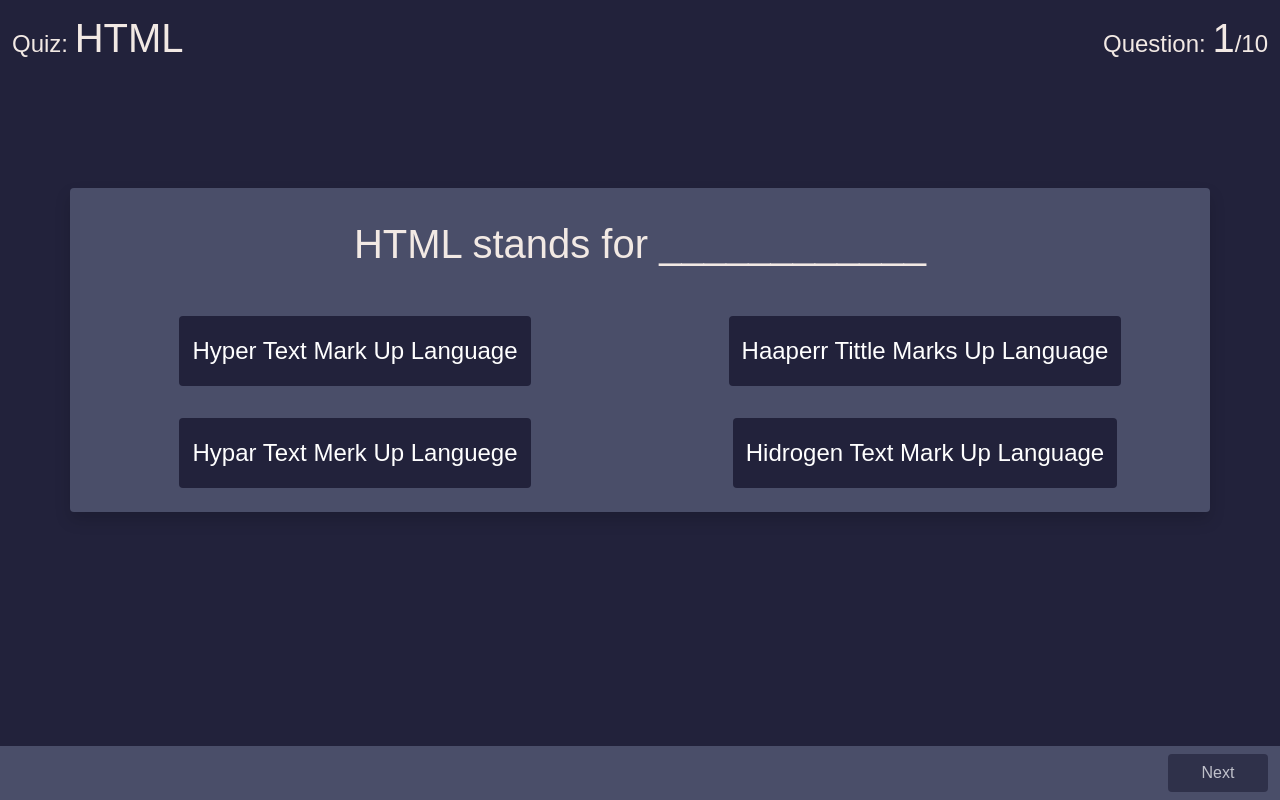
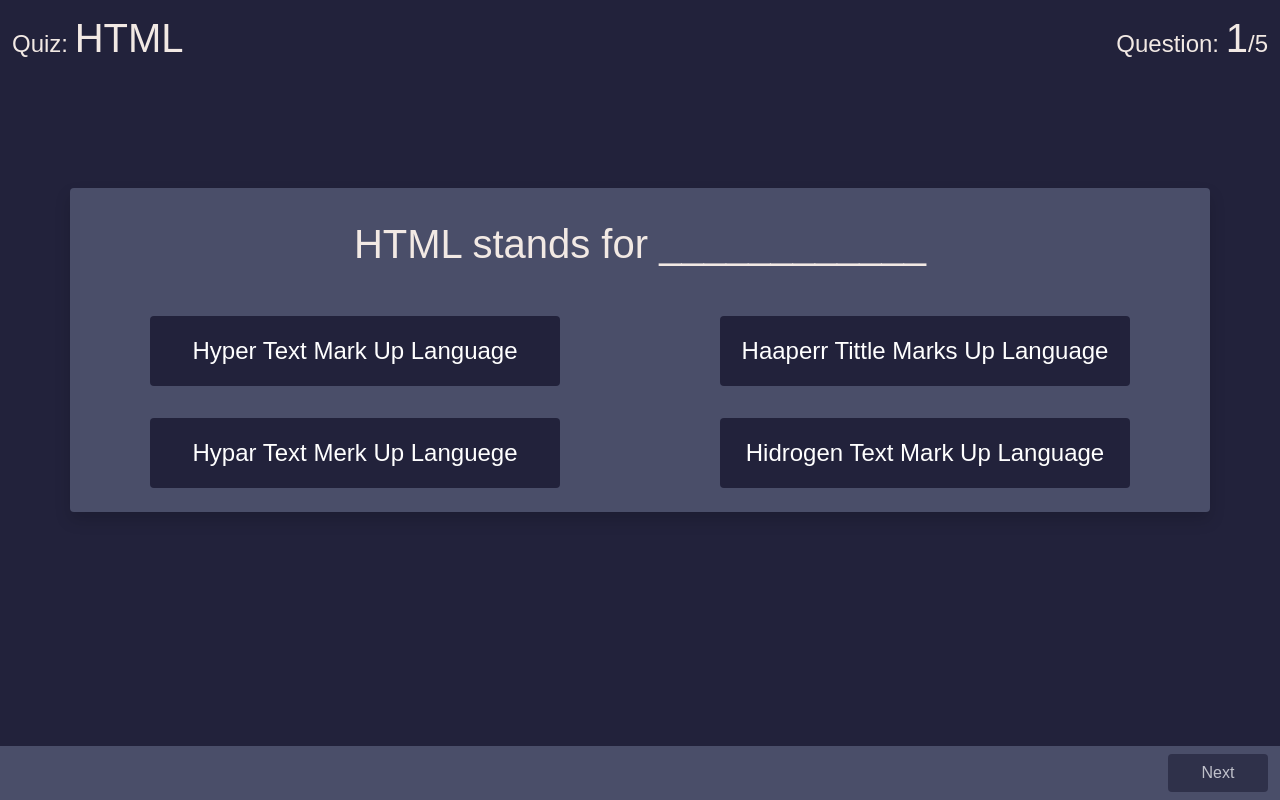
Before and after one commit to Yahiya166/QuizApp_htmlcssjs, a plain HTML site: page main/quiz/main.html in a window 1280 px wide. Drawn offline with nearby package versions, Linux system fonts and the light colour scheme.

Commit message:
first commit

```diff
--- a/main/quiz/main.css
+++ b/main/quiz/main.css
@@ -21,5 +21,5 @@ body{
     background-color: transparent;
     border: 1px solid #22223b;
     font-weight: bold;
-    width: 100%;
+    width: 100% !important;
 }
--- a/main/quiz/main.html
+++ b/main/quiz/main.html
@@ -40,18 +40,18 @@
                     </div>
 
                     <div class="row" id="opt">
-                        <div class="col-md-6 text-center my-2">
-                            <button type="button" class="btn btn1 text-white darkBackground fs-4 py-3 mt-3" onclick="click()"> Hyper Text Mark Up Language </button>
+                        <!-- <div class="col-md-6 text-center my-2">
+                            <button type="button" id="diss" class="btn btn1 text-white darkBackground fs-4 py-3 mt-3" onclick="click()"> Hyper Text Mark Up Language </button>
                         </div>
                         <div class="col-md-6 text-center my-2">
-                            <button type="button" class="btn btn1 text-white darkBackground fs-4 py-3 mt-3" onclick="click()"> Haaperr Tittle Marks Up Language </button>
+                            <button type="button" id="diss" class="btn btn1 text-white darkBackground fs-4 py-3 mt-3" onclick="click()"> Haaperr Tittle Marks Up Language </button>
                         </div>
                         <div class="col-md-6 text-center my-2">
-                            <button type="button" class="btn btn1 text-white darkBackground fs-4 py-3 mt-3" onclick="click()"> Hypar Text Merk Up Languege </button>
+                            <button type="button" id="diss" class="btn btn1 text-white darkBackground fs-4 py-3 mt-3" onclick="click()"> Hypar Text Merk Up Languege </button>
                         </div>
                         <div class="col-md-6 text-center my-2">
-                            <button type="button" class="btn btn1 text-white darkBackground fs-4 py-3 mt-3" onclick="click()"> Hidrogen Text Mark Up Language </button>
-                        </div>
+                            <button type="button" id="diss" class="btn btn1 text-white darkBackground fs-4 py-3 mt-3" onclick="click()"> Hidrogen Text Mark Up Language </button>
+                        </div> -->
 
                     </div>
 
@@ -62,7 +62,7 @@
 
         <div class="row">
             <div class="col-md-12 lightBackground py-2 mt-5 fixed-bottom">
-                <button type="button" id="next" disabled class="btn text-white darkBackground float-end" style="width: 100px;">Next</button>
+                <button type="button" id="next" class="btn text-white darkBackground float-end" style="width: 100px;" onclick="cond()">Next</button>
             </div>
         </div>
 
--- a/main/quiz/main.js
+++ b/main/quiz/main.js
@@ -2,50 +2,85 @@ var ques = document.getElementById('ques');
 var opt = document.getElementById('opt');
 var currentQuestion = document.getElementById('currentQuestion');
 var totalQuestion = document.getElementById('totalQuestion');
+var disab = document.getElementById('next');
+var score = 0;
+var marks = 0;
+
 
 var arr = [{
     question: "HTML stands for  ____________",
     option: ['Hyper Text Mark Up Language', 'Haaperr Tittle Marks Up Language', 'Hypar Text Merk Up Languege', 'Hidrogen Text Mark Up Language'],
     correctoption: 'Hyper Text Mark Up Language'
 }, {
-    question: "HTML stands for ____________",
-    option: ['Hyper Text Mark Up Language', 'Haaperr Tittle Marks Up Language', 'Hypar Text Merk Up Languege', 'Hidrogen Text Mark Up Language'],
-    correctoption: 'Hyper Text Mark Up Language'
+    question: "How many headings in html ____________",
+    option: ['3', '5', '6'],
+    correctoption: '6'
 }, {
-    question: "HTML stands for  ____________",
-    option: ['Hyper Text Mark Up Language', 'Haaperr Tittle Marks Up Language', 'Hypar Text Merk Up Languege', 'Hidrogen Text Mark Up Language'],
-    correctoption: 'Hyper Text Mark Up Language'
+    question: "para is ___________",
+    option: ['inline', 'block', 'horizental', 'vertical'],
+    correctoption: 'block'
 }, {
-    question: "HTML stands for ____________",
-    option: ['Hyper Text Mark Up Language', 'Haaperr Tittle Marks Up Language', 'Hypar Text Merk Up Languege', 'Hidrogen Text Mark Up Language'],
-    correctoption: 'Hyper Text Mark Up Language'
+    question: "Which character is used to indicate an end tag?",
+    option: ['^', '/', '<', '*'],
+    correctoption: '/'
 }, {
-    question: "HTML stands for ____________",
-    option: ['Hyper Text Mark Up Language', 'Haaperr Tittle Marks Up Language', 'Hypar Text Merk Up Languege', 'Hidrogen Text Mark Up Language'],
-    correctoption: 'Hyper Text Mark Up Language'
-}, {
-    question: "HTML stands for ____________",
-    option: ['Hyper Text Mark Up Language', 'Haaperr Tittle Marks Up Language', 'Hypar Text Merk Up Languege', 'Hidrogen Text Mark Up Language'],
-    correctoption: 'Hyper Text Mark Up Language'
-}, {
-    question: "HTML stands for ____________",
-    option: ['Hyper Text Mark Up Language', 'Haaperr Tittle Marks Up Language', 'Hypar Text Merk Up Languege', 'Hidrogen Text Mark Up Language'],
-    correctoption: 'Hyper Text Mark Up Language'
-}, {
-    question: "HTML stands for ____________",
-    option: ['Hyper Text Mark Up Language', 'Haaperr Tittle Marks Up Language', 'Hypar Text Merk Up Languege', 'Hidrogen Text Mark Up Language'],
-    correctoption: 'Hyper Text Mark Up Language'
-}, {
-    question: "HTML stands for ____________",
-    option: ['Hyper Text Mark Up Language', 'Haaperr Tittle Marks Up Language', 'Hypar Text Merk Up Languege', 'Hidrogen Text Mark Up Language'],
-    correctoption: 'Hyper Text Mark Up Language'
-}, {
-    question: "HTML stands for ____________",
-    option: ['Hyper Text Mark Up Language', 'Haaperr Tittle Marks Up Language', 'Hypar Text Merk Up Languege', 'Hidrogen Text Mark Up Language'],
-    correctoption: 'Hyper Text Mark Up Language'
-}]
+    question: "Who is making the Web standards?",
+    option: ['Google', 'Microsoft', 'The World Wide Web Consortium', 'Mozila'],
+    correctoption: 'The World Wide Web Consortium'
+}
+// , {
+//     question: "Choose the correct HTML element for the largest heading:",
+//     option: ['<h1>', '<heading>', '<head>', '<h6>'],
+//     correctoption: '<h1>'
+// }, {
+//     question: "What is the correct HTML element for inserting a line break?",
+//     option: ['<br />', '<lb>', '<break>'],
+//     correctoption: '<br />'
+// }, {
+//     question: "Choose the correct HTML element to define important text",
+//     option: ['<i>', '<strong>', '<important>', '<b>'],
+//     correctoption: '<b>'
+// }, {
+//     question: "Choose the correct HTML element to define emphasized text",
+//     option: ['<italic>', '<em>', '<i>'],
+//     correctoption: '<em>'
+// }, {
+//     question: "What is the correct HTML for creating a hyperlink?",
+//     option: ["<a href='https://www.w3school.com'>W3Schools</a>", "<a name='https://www.w3school.com'>W3Schools</a>", "<a URL='https://www.w3school.com'>W3Schools</a>"],
+//     correctoption: "<a href='https://www.w3school.com'>W3Schools</a>"
+// }
+]
 
-var score = 0
+function cond() {
+    if(!(score == totalQuestion.length)){
+        score++
+        startQuiz()
+    }else{
+        alert('Quiz Finish')
+        // window.location.href('../../index.html')
+    }
+}
+
+function next() {
+    if (disab.disabled = 'true') {
+        disab.disabled = disab.enabled;
+    }
+
+}
+
+
+
+
+function butt(optValue, answerValue) {
+    if (optValue == answerValue) {
+        marks++
+        console.log(marks)
+    }
+    next()
+}
+
+
+
 
 function startQuiz() {
     currentQuestion.innerHTML = score + 1;
@@ -55,60 +90,12 @@ function startQuiz() {
 
     for (var i = 0; i < arr[score].option.length; i++) {
         opt.innerHTML += `<div class="col-md-6 text-center my-2 ">
-     <button type="button" class="btn btn1 text-white darkBackground fs-4 py-3 mt-3" onclick="click(${arr[score].option[i]},${arr[score].correctoption})"> ${arr[score].option[i]} </button>
-        </div>`
+     <button type="button" class="btn btn1 text-white darkBackground fs-4 py-3 mt-3 w-75" onclick="butt()"> ${arr[score].option[i]} </button> </div>`
     }
 
+    disab.disabled = 'true'
 }
 
 startQuiz()
 
-// console.log(arr[0]);
-
-// var opt = document.getElementById('opt');
-
-// opt.innerHTML = ''
-
-// ques.innerText = arr[0].question;
-
-// opt.innerHTML += `<div class="col-md-6 text-center my-2 ">
-// <button type="button" class="btn btn1 text-white darkBackground fs-4 py-3 mt-3" onclick="click()"> ${arr[0].option[0]} </button>
-// </div>`
-
-
-// function running() {
-
-//     var ques = document.getElementById('ques');
-//     var opt = document.getElementById('opt');
-//     for (var i = 0; i < arr.length; i++) {
-
-//         opt.innerHTML = '';
-//         // ques.innerHTML = '';
-
-//         // console.log(ques.innerHTML);
-//         ques.innerHTML = arr[i].question;
-//         console.log(ques.innerHTML);
-
-//         for (var j = 0; j )
-//             opt.innerHTML += `<div class="col-md-6 text-center my-2 ">
-// <button type="button" class="btn btn1 text-white darkBackground fs-4 py-3 mt-3" onclick="click()"> ${arr[i].option[0]} </button>
-// </div>`
-
-
-//         // var ques = document.getElementById('ques');
-
-//         // ques.innerText = arr[i].question;
-//     }
-// }
-
-
-// function click() {
-//     var disab = document.getElementById('next');
-
-//     if (disab.disabled == true) {
-//         disab.disabled = disab.enabled;
-//     }
-
-// }
-
-// running()
+// ${arr[score].option[i]},${arr[score].correctoption}
```
